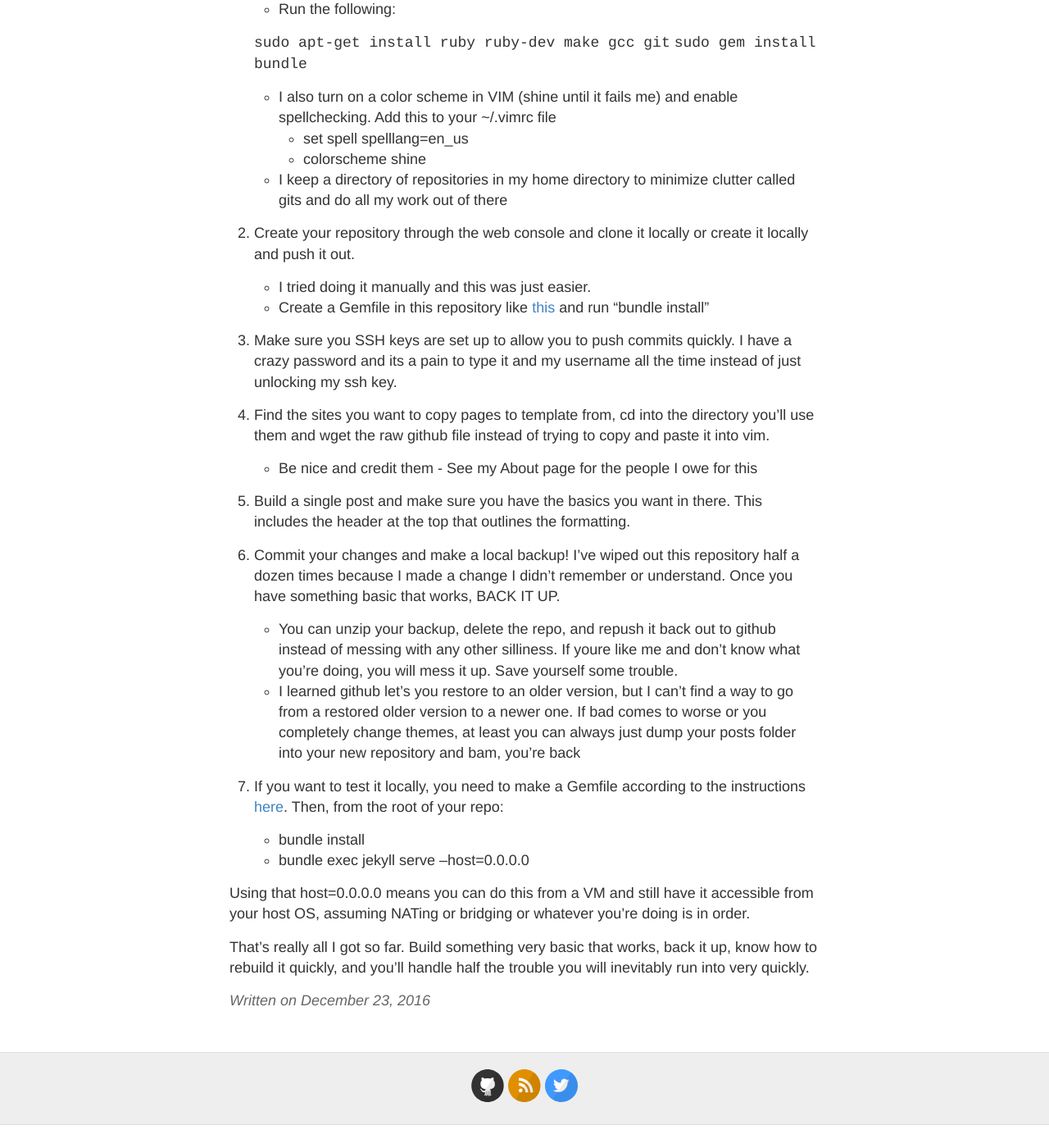
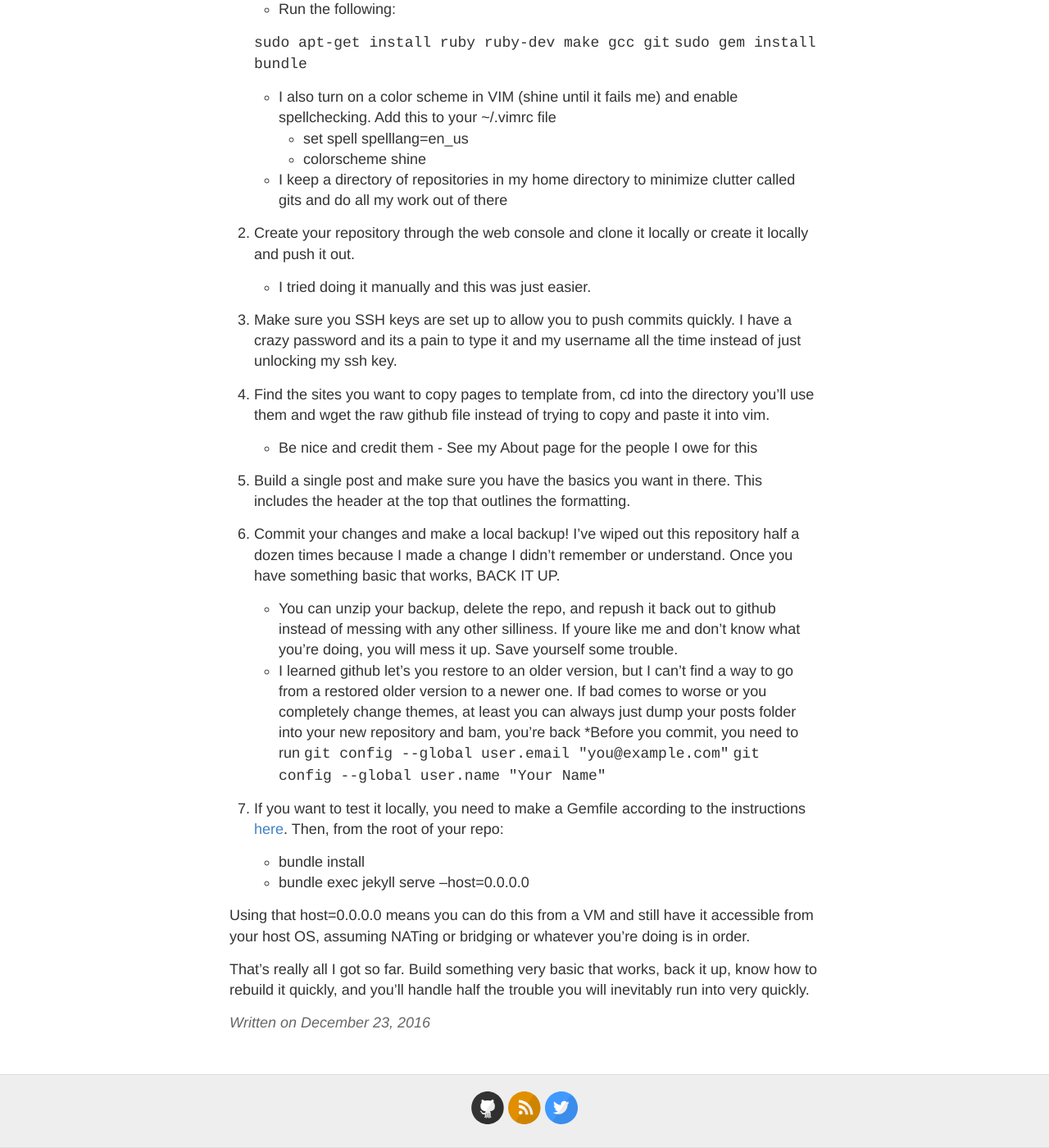
Before and after one commit to remotephone/blog.rmtph.one, a Jekyll site: the page built from _posts/2016-12-19-Installing_Jekyll_For_Security_Admins.md, in a window 1280 px wide and 1400 px high, scrolled down 1610 px. Shown: the whole window at 82% size. Built offline with Jekyll 4.4.1, drawn with Linux system fonts in a browser that asks for light colours; our own code applies the rules of GitHub Pages for plain Markdown files; comment, search, counter and statistics services are not loaded; before the commit the page ends 2982 px from its top, so only the background shows below that.

Commit message:
updated installing page

````diff
--- a/_posts/2016-12-19-Installing_Jekyll_For_Security_Admins.md
+++ b/_posts/2016-12-19-Installing_Jekyll_For_Security_Admins.md
@@ -51,7 +51,6 @@ kyll-as-a-static-site-generator-with-github-pages/) if this is your first time c
 2. Create your repository through the web console and clone it locally or create it locally and push it out.
 
 	* I tried doing it manually and this was just easier.
-	* Create a Gemfile in this repository like [this](https://help.github.com/articles/setting-up-your-github-pages-site-locally-with-jekyll/) and run "bundle install"
 
 3. Make sure you SSH keys are set up to allow you to push commits quickly. I have a crazy password and its a pain to type it and my username all the time instead of just unlocking my ssh key.
 
@@ -65,6 +64,9 @@ kyll-as-a-static-site-generator-with-github-pages/) if this is your first time c
 
 	* You can unzip your backup, delete the repo, and repush it back out to github instead of messing with any other silliness. If youre like me and don't know what you're doing, you will mess it up. Save yourself some trouble.
 	* I learned github let's you restore to an older version, but I can't find a way to go from a restored older version to a newer one. If bad comes to worse or you completely change themes, at least you can always just dump your posts folder into your new repository and bam, you're back
+	*Before you commit, you need to run
+		```git config --global user.email "you@example.com"```
+  		```git config --global user.name "Your Name"```
 
 7. If you want to test it locally, you need to make a Gemfile according to the instructions [here](https://help.github.com/articles/using-jekyll-as-a-static-site-generator-with-github-pages/). Then, from the root of your repo:
 
````
